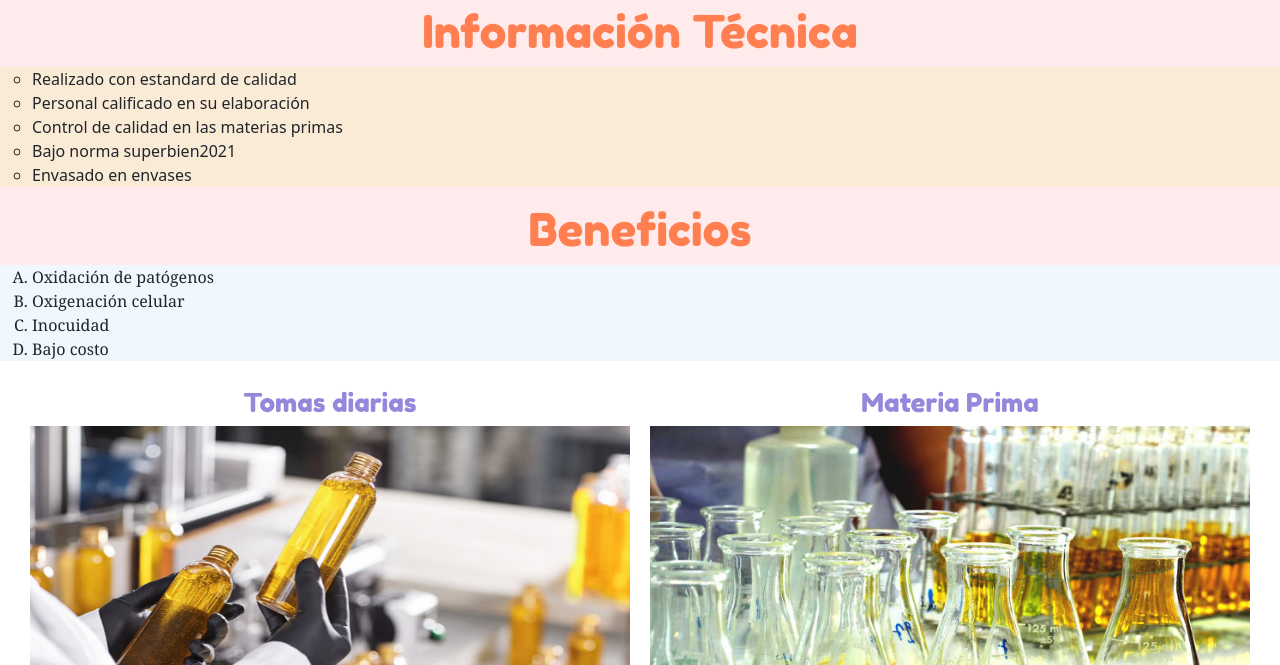
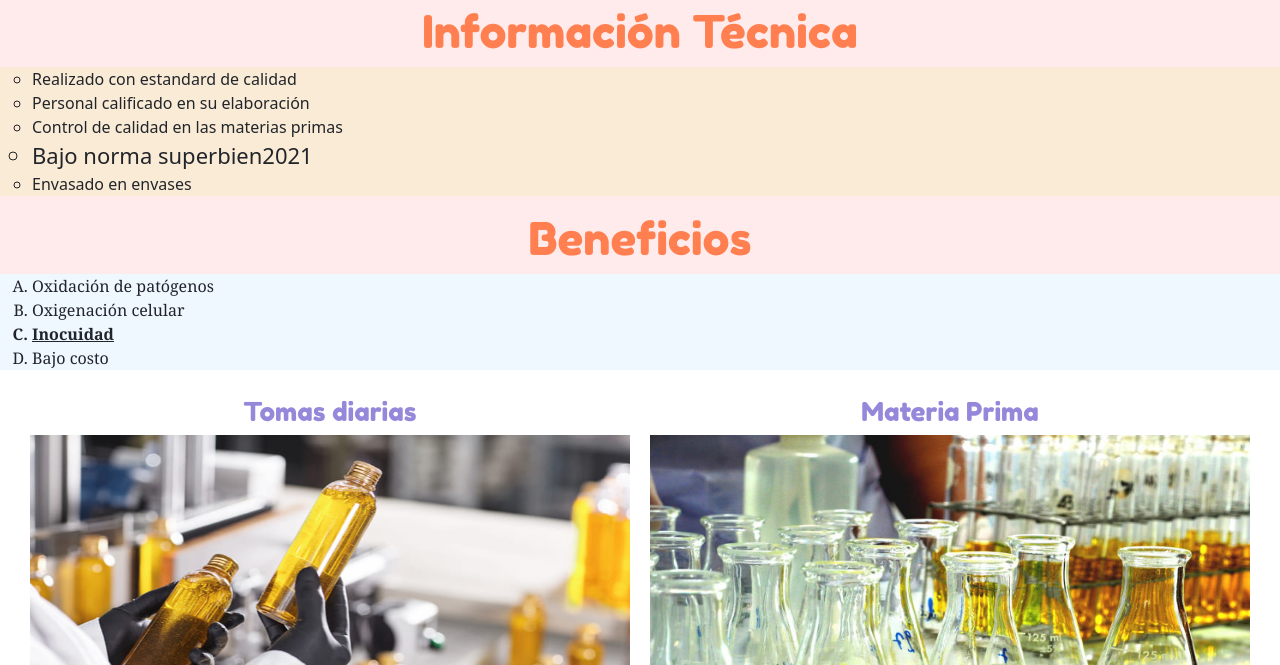
Before and after one commit to FreddyWD/coderhousedw, a website: page productos.html in a window 1280 px wide. Shown: the part 135-800 px from the top of the page. Drawn offline with nearby package versions, Linux system fonts and the light colour scheme.

Commit message:
ok arreglado detalles pronto sass 1

```diff
--- a/productos.html
+++ b/productos.html
@@ -42,7 +42,7 @@
                 <li class="informacionTecnica__item">Realizado con estandard de calidad</li>
                 <li class="informacionTecnica__item">Personal calificado en su elaboración </li>
                 <li class="informacionTecnica__item">Control de calidad en las materias primas</li>
-                <li class="informacionTecnica__item">Bajo norma superbien2021</li>
+                <li class="informacionTecnica__item informacionTecnica__item--destacado">Bajo norma superbien2021</li>
                 <li class="informacionTecnica__item">Envasado en envases</li>
             </ul>
 
@@ -51,7 +51,7 @@
             <ol id="listOrder" class="beneficiosOl">
                 <li class="beneficiosOl__item">Oxidación de patógenos</li>
                 <li class="beneficiosOl__item">Oxigenación celular</li>
-                <li class="beneficiosOl__item">Inocuidad</li>
+                <li class="beneficiosOl__item beneficiosOl__item--destacado">Inocuidad</li>
                 <li class="beneficiosOl__item">Bajo costo</li>
             </ol>
 
--- a/scss/estilosDeSass.scss
+++ b/scss/estilosDeSass.scss
@@ -1,4 +1,4 @@
-/* Aplicando estilos con SASS + BEM a productosSeccionInfTecnica*/
+/* Aplicando estilos con SASS + BEM a productosSeccionInfTecnica y modificador*/
 .informacionTecnica {
 
     background-color: rgb(255, 235, 235);
@@ -9,18 +9,27 @@
         list-style: circle;
 
     }
+    &__item{
+        &--destacado{
+            font-size: 22px;
+        }
+    }
 
     &__h1 {
         color: red;
     }
 }
 
-/* Aplicando estilos con SASS + BEM lo beneficios*/
+/* Aplicando estilos con SASS + BEM y modificador lo beneficios*/
 .beneficiosOl {
     background-color: aliceblue;
 
     &__item {
         font-family: Georgia, 'Times New Roman', Times, serif;
+        &--destacado{
+            text-decoration: underline;
+            font-weight: 800;
+        }
     }
 }
 
```
Also changed, not shown: index.html (+4 -4 lines), css/estilosDeSass.css.
